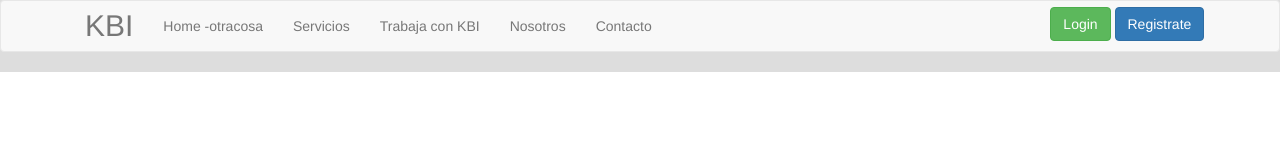
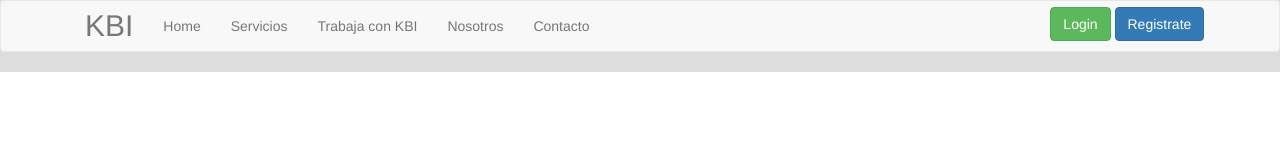
Before and after one commit to carlos980610/Em-KBI, a plain HTML site: page index.html in a window 1280 px wide. Shown: the top 160 px of the page. Drawn offline with Linux system fonts and the light colour scheme.

Commit message:
Carga 10

```diff
--- a/index.html
+++ b/index.html
@@ -16,7 +16,7 @@
             <a class="sidebar-1" href="#">KBI</a>
           </li>
           <li>
-            <a href="#">Home -otracosa</a>
+            <a href="#">Home</a>
           </li>
           <li>
             <a href="#">Servicios</a>
```
